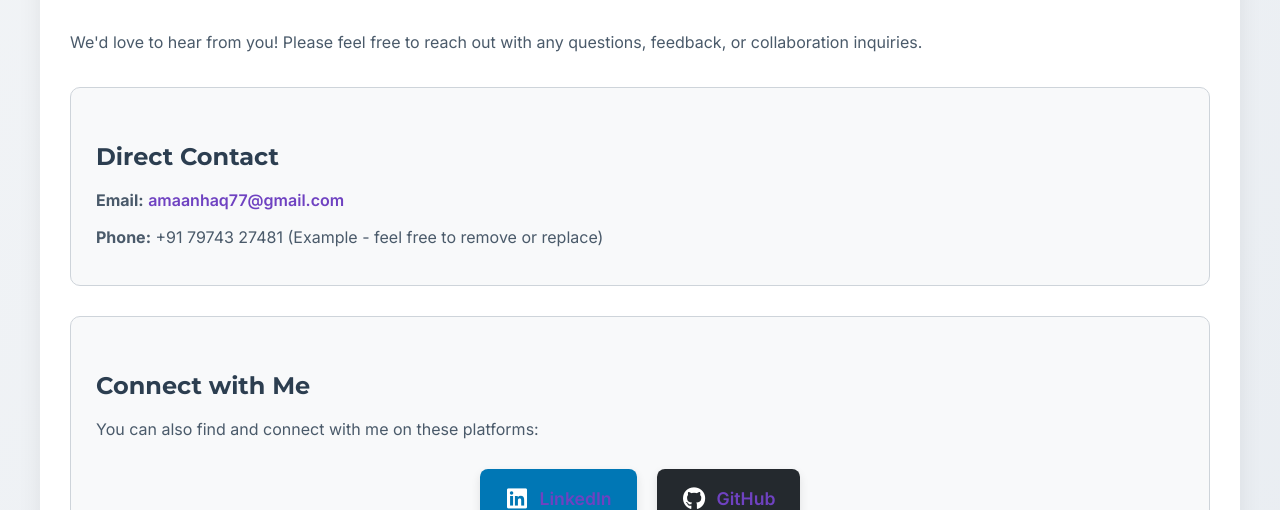
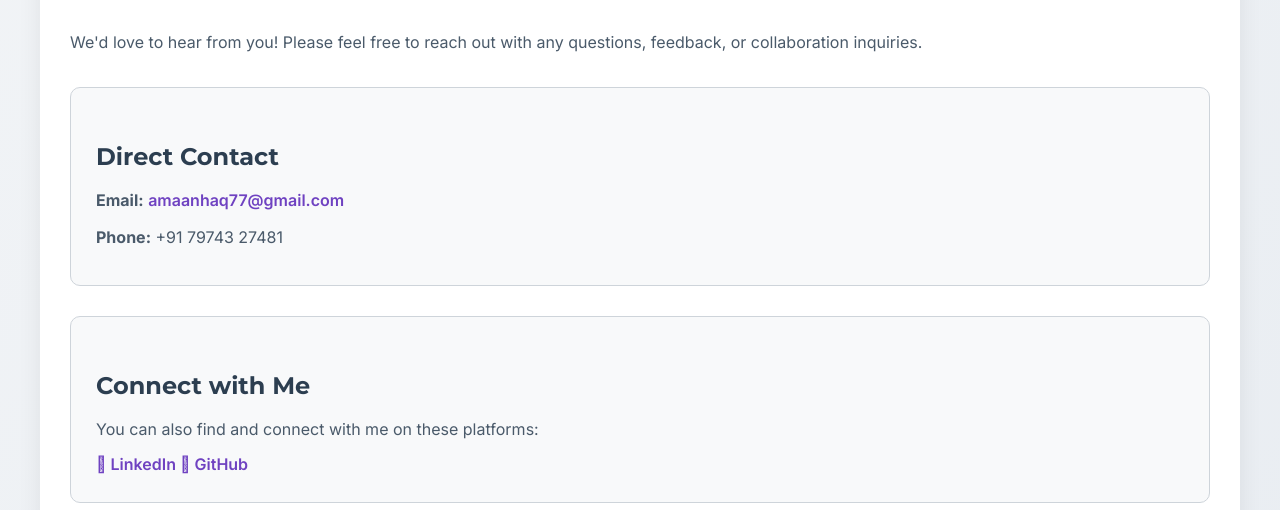
Before and after one commit to Amaan310/PixelPulse, a plain HTML site: page contact.html in a window 1280 px wide. Shown: the part 290-800 px from the top of the page. Drawn offline with Linux system fonts and the light colour scheme; a script that the page names is missing.

Commit message:
Replaced social buttons with square logos

```diff
--- a/contact.html
+++ b/contact.html
@@ -39,7 +39,7 @@
         <div class="contact-info">
             <h3>Direct Contact</h3>
             <p><strong>Email:</strong> <a href="mailto:amaanhaq77@gmail.com">amaanhaq77@gmail.com</a></p>
-            <p><strong>Phone:</strong> +91 79743 27481 (Example - feel free to remove or replace)</p>
+            <p><strong>Phone:</strong> +91 79743 27481 </p>
         </div>
 
         <div class="contact-info">
--- a/style.css
+++ b/style.css
@@ -778,69 +778,61 @@ button:active {
     }
 }
 
-/* --- Social Buttons (for About & Contact pages) --- */
+* --- Social Icons Only --- /
 .social-buttons {
 display: flex;
-    flex-wrap: wrap; /* Allow wrapping on smaller screens */
-    gap: 20px;
+flex-wrap: wrap;
+gap: 15px; / Adjust spacing between icons */
 margin-top: 25px;
-    justify-content: center; /* Center buttons */
+justify-content: center;
 }
 
-.social-button {
-    display: inline-flex; /* Use flexbox for icon and text alignment */
+.social-icon-link {
+display: inline-flex;
 align-items: center;
-    gap: 10px; /* Space between icon and text */
-    padding: 12px 25px;
-    font-size: 1.1em;
-    font-weight: 600;
+justify-content: center;
+width: 40px; /* Adjust size of the square /
+height: 40px; / Adjust size of the square /
+font-size: 1.5em; / Adjust icon size /
+color: white;
 text-decoration: none;
-    border-radius: 8px;
-    transition: all 0.3s ease;
-    box-shadow: 0 4px 10px rgba(0, 0, 0, 0.1);
-    color: white; /* Explicitly set text and icon color to white */
+border-radius: 8px; / Optional: Add rounded corners */
+transition: background-color 0.3s ease, transform 0.3s ease, box-shadow 0.3s ease;
+box-shadow: 0 2px 5px rgba(0, 0, 0, 0.1);
 }
 
-.social-button .icon {
-    font-family: 'Font Awesome 6 Brands'; /* Specify Font Awesome Brands font */
-    font-weight: 400; /* Regular weight for brands */
-    font-size: 1.3em;
-    width: 25px; /* Fixed width for consistent alignment */
-    text-align: center;
-    color: white; /* Ensure icon itself is white if there's any conflict */
+.social-icon-link .icon {
+font-family: 'Font Awesome 6 Brands';
 }
 
-.linkedin-button {
-    background-color: #0077B5; /* LinkedIn blue */
-    /* color: white; <-- Already set on .social-button, but doesn't hurt */
+.linkedin-icon {
+background-color: #0077B5;
 }
 
-.linkedin-button:hover {
+.linkedin-icon:hover {
 background-color: #005f91;
-    transform: translateY(-3px);
-    box-shadow: 0 6px 15px rgba(0, 0, 0, 0.2);
+transform: translateY(-2px);
+box-shadow: 0 4px 10px rgba(0, 0, 0, 0.2);
 }
 
-.github-button {
-    background-color: #24292e; /* GitHub dark grey */
-    /* color: white; <-- Already set on .social-button, but doesn't hurt */
+.github-icon {
+background-color: #24292e;
 }
 
-.github-button:hover {
+.github-icon:hover {
 background-color: #1a1e22;
-    transform: translateY(-3px);
-    box-shadow: 0 6px 15px rgba(0, 0, 0, 0.2);
+transform: translateY(-2px);
+box-shadow: 0 4px 10px rgba(0, 0, 0, 0.2);
 }
 
-/* Responsive adjustments for social buttons */
+/* Responsive adjustments if needed /
 @media (max-width: 480px) {
 .social-buttons {
-        flex-direction: column; /* Stack buttons vertically */
-        align-items: center; /* Center stacked buttons */
+/ Adjust spacing or layout for smaller screens if icons wrap */
 }
-    .social-button {
-        width: 100%; /* Make them full width */
-        max-width: 250px; /* Max width for stacked buttons */
-        justify-content: center; /* Center content within button */
+.social-icon-link {
+width: 35px;
+height: 35px;
+font-size: 1.3em;
 }
 }
```
Lines whose indentation alone changed are shown as unchanged.
